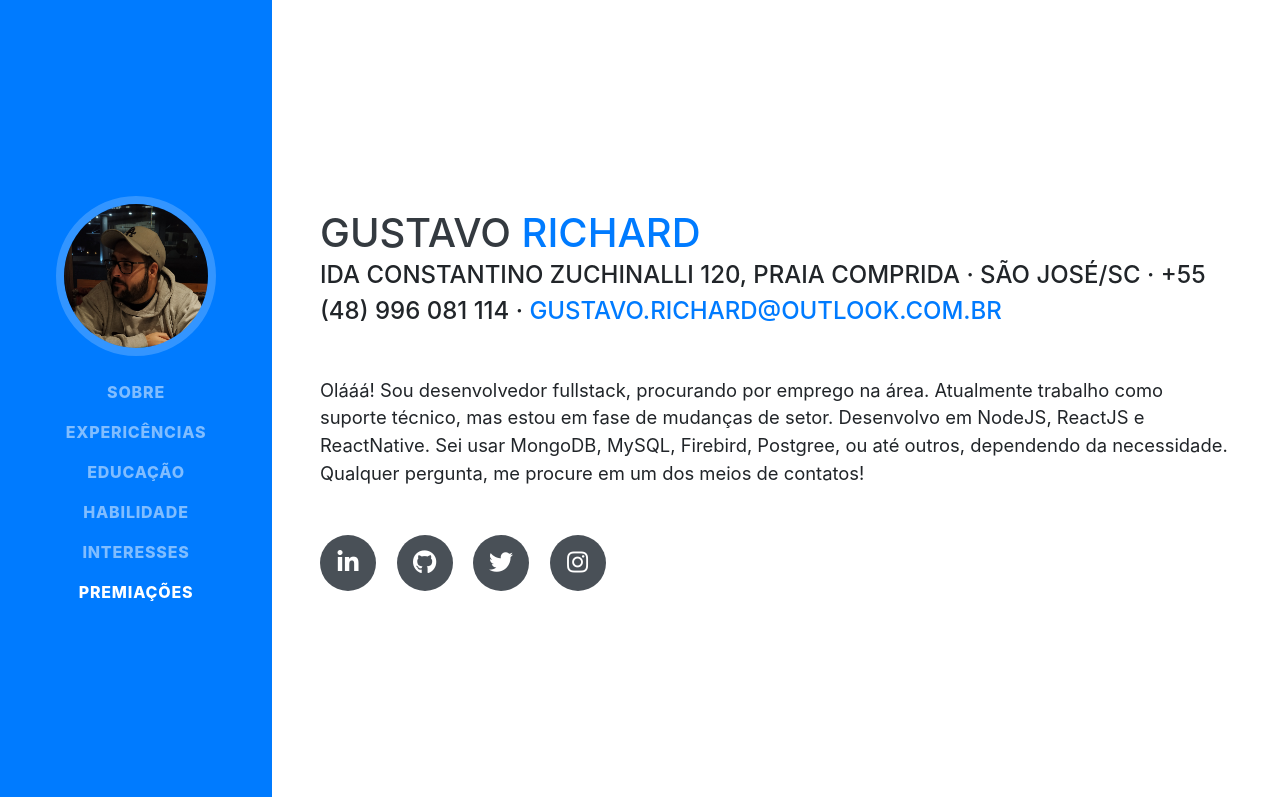
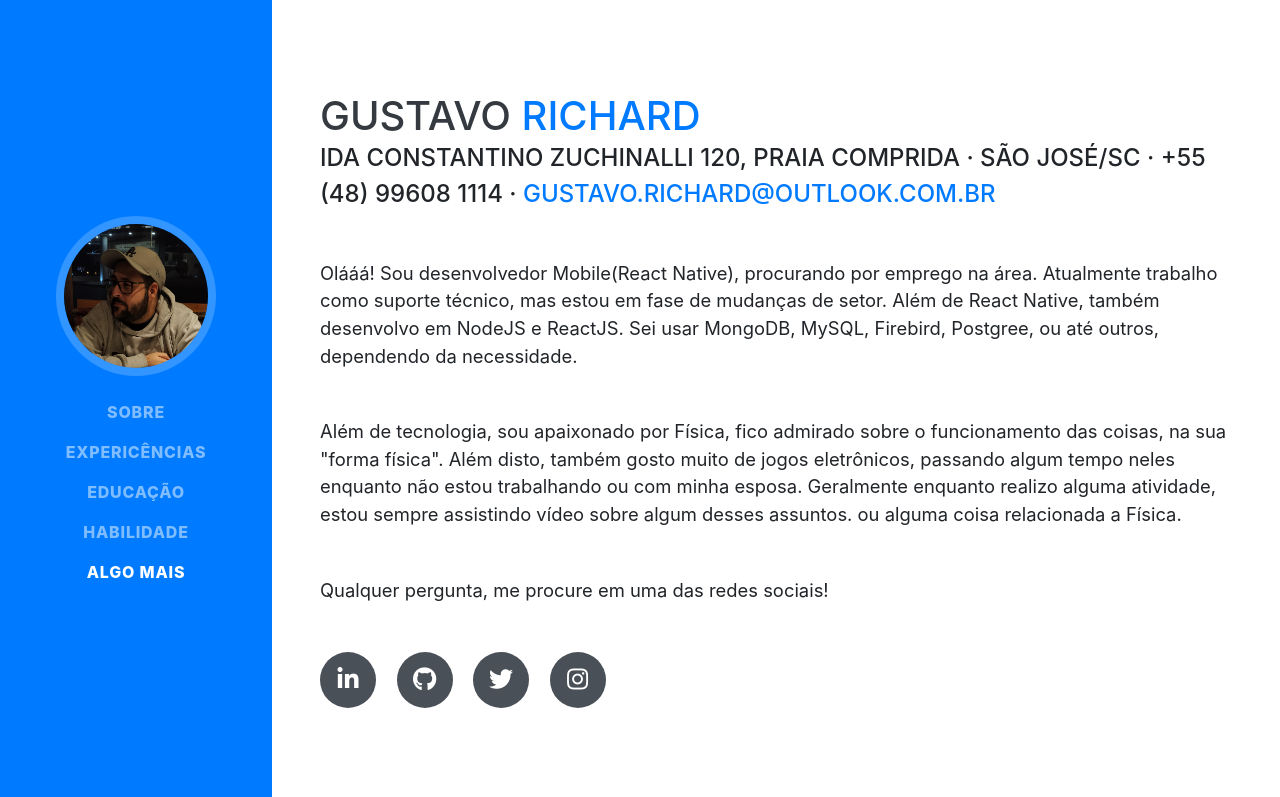
Before and after one commit to gustavorichardd/gustavorichardd.github.io, a website with bundled scripts: page index.html in a window 1280 px wide. Shown: the top 797 px of the page. Built offline with nearby package versions, Linux system fonts and the light colour scheme; a web font is replaced by a local one.

Commit message:
Alterações na página[Alteração do navbar e conteúdo da sessions]

```diff
--- a/index.html
+++ b/index.html
@@ -29,12 +29,13 @@
         <a class="navbar-brand js-scroll-trigger" href="#page-top">
             <span class="d-block d-lg-none">Gustavo Richard</span>
             <span class="d-none d-lg-block">
-        <img class="img-fluid img-profile rounded-circle mx-auto mb-2" src="img/profile.jpg" alt="">
-      </span>
+                <img class="img-fluid img-profile rounded-circle mx-auto mb-2" src="img/profile.jpg" alt="">
+            </span>
         </a>
-        <button class="navbar-toggler" type="button" data-toggle="collapse" data-target="#navbarSupportedContent" aria-controls="navbarSupportedContent" aria-expanded="false" aria-label="Toggle navigation">
-      <span class="navbar-toggler-icon"></span>
-    </button>
+        <button class="navbar-toggler" type="button" data-toggle="collapse" data-target="#navbarSupportedContent"
+            aria-controls="navbarSupportedContent" aria-expanded="false" aria-label="Toggle navigation">
+            <span class="navbar-toggler-icon"></span>
+        </button>
         <div class="collapse navbar-collapse" id="navbarSupportedContent">
             <ul class="navbar-nav">
                 <li class="nav-item">
@@ -50,10 +51,7 @@
                     <a class="nav-link js-scroll-trigger" href="#skills">Habilidade</a>
                 </li>
                 <li class="nav-item">
-                    <a class="nav-link js-scroll-trigger" href="#interests">Interesses</a>
-                </li>
-                <li class="nav-item">
-                    <a class="nav-link js-scroll-trigger" href="#awards">Premiações</a>
+                    <a class="nav-link js-scroll-trigger" href="#awards">Algo mais</a>
                 </li>
             </ul>
         </div>
@@ -66,11 +64,25 @@
                 <h1 class="mb-0">Gustavo
                     <span class="text-primary">RICHARD</span>
                 </h1>
-                <div class="subheading mb-5">IDA CONSTANTINO ZUCHINALLI 120, PRAIA COMPRIDA · SÃO JOSÉ/SC · +55 (48) 996 081 114 ·
+                <div class="subheading mb-5">IDA CONSTANTINO ZUCHINALLI 120, PRAIA COMPRIDA · SÃO JOSÉ/SC · +55 (48)
+                    99608 1114 ·
                     <a href="mailto:gustavo.richard@outlook.com.br">gustavo.richard@outlook.com.br</a>
                 </div>
-                <p class="lead mb-5">Olááá! Sou desenvolvedor fullstack, procurando por emprego na área. Atualmente trabalho como suporte técnico, mas estou em fase de mudanças de setor. Desenvolvo em NodeJS, ReactJS e ReactNative. Sei usar MongoDB, MySQL, Firebird, Postgree,
-                    ou até outros, dependendo da necessidade. Qualquer pergunta, me procure em um dos meios de contatos!</p>
+                <p class="lead mb-5">Olááá! Sou desenvolvedor Mobile(React Native), procurando por emprego na área.
+                    Atualmente
+                    trabalho como suporte técnico, mas estou em fase de mudanças de setor. Além de React Native, também
+                    desenvolvo em NodeJS e ReactJS.
+                    Sei usar MongoDB, MySQL, Firebird, Postgree, ou até outros, dependendo da
+                    necessidade. </p>
+                <p class="lead mb-5">Além de tecnologia, sou apaixonado por Física, fico admirado sobre o funcionamento
+                    das coisas, na sua "forma física". Além disto, também gosto muito de jogos eletrônicos, passando
+                    algum tempo neles enquanto não estou trabalhando ou com minha esposa. Geralmente enquanto realizo
+                    alguma atividade, estou sempre assistindo vídeo sobre algum desses assuntos.
+                    ou alguma coisa relacionada a Física.</p>
+                <p class="lead mb-5">
+                    Qualquer pergunta, me procure em uma das redes sociais!
+                </p>
+
                 <div class="social-icons">
                     <a href="https://www.linkedin.com/in/gustavorichardd/">
                         <i class="fab fa-linkedin-in"></i>
@@ -99,8 +111,11 @@
                     <div class="resume-content">
                         <h3 class="mb-0">Analista de Suporte Técnico Sênior</h3>
                         <div class="subheading mb-3">Newhotel Check-in Software</div>
-                        <p>Atendimento aos clientes do software de gestão hoteleira. Realizando análises em bancos de dados Firebird, análise de relatórios de clientes (desde a parte operacional hoteleira até relatórios fiscais como contas a pagar e a receber)
-                            e manutenção no software (instalação, atualização, configuração). Realização de Testes Funcionais do software.</p>
+                        <p>Atendimento aos clientes do software de gestão hoteleira. Realizando análises em bancos de
+                            dados Firebird, análise de relatórios de clientes (desde a parte operacional hoteleira até
+                            relatórios fiscais como contas a pagar e a receber)
+                            e manutenção no software (instalação, atualização, configuração). Realização de Testes
+                            Funcionais do software.</p>
                     </div>
                     <div class="resume-date text-md-right">
                         <span class="text-primary">Fevereiro 2016 - Atualmente</span>
@@ -111,7 +126,9 @@
                     <div class="resume-content">
                         <h3 class="mb-0">Assistente de Gestão</h3>
                         <div class="subheading mb-3">Teledata Tecnologia em Conectividade Ltda</div>
-                        <p>Atendimento a usuários para orientações de sistemas e para abertura de chamados; realização de procedimentos operacionais e técnicos para correção de erros e/ou registro de erros para posterior envio aos desenvolvedores e fornecedores.</p>
+                        <p>Atendimento a usuários para orientações de sistemas e para abertura de chamados; realização
+                            de procedimentos operacionais e técnicos para correção de erros e/ou registro de erros para
+                            posterior envio aos desenvolvedores e fornecedores.</p>
                     </div>
                     <div class="resume-date text-md-right">
                         <span class="text-primary">Abril 2014 - Novembro 2015</span>
@@ -122,7 +139,9 @@
                     <div class="resume-content">
                         <h3 class="mb-0">Suporte Técnico</h3>
                         <div class="subheading mb-3">Flex Contact Center</div>
-                        <p>Realização de manutenção em máquinas, ajustes de áudio, formatação e instalação. Análise, correção e backup de gravações. Criação de Querys em SQL e análise de informações. Analise de telefonia. Monitoração de disponibilidades
+                        <p>Realização de manutenção em máquinas, ajustes de áudio, formatação e instalação. Análise,
+                            correção e backup de gravações. Criação de Querys em SQL e análise de informações. Analise
+                            de telefonia. Monitoração de disponibilidades
                             operacionais.
                         </p>
                     </div>
@@ -148,7 +167,7 @@
                         <div class="subheading mb-3">Analise e desenvolvimento de Sistemas</div>
                     </div>
                     <div class="resume-date text-md-right">
-                        <span class="text-primary">Julho 2018 - Atualmente (Conclusão: Dezembro 2020)</span>
+                        <span class="text-primary">Julho 2018 - Dezembro 2020</span>
                     </div>
                 </div>
 
@@ -166,7 +185,6 @@
                 <ul class="list-inline dev-icons">
                     <li class="list-inline-item">
                         <i class="fab fa-html5"></i>
-
                     </li>
                     <li class="list-inline-item">
                         <i class="fab fa-css3-alt"></i>
@@ -180,31 +198,24 @@
                     <li class="list-inline-item">
                         <i class="fab fa-node-js"></i>
                     </li>
-
                     <li class="list-inline-item">
                         <i class="fab fa-linux"></i>
                     </li>
-
                     <li class="list-inline-item">
                         <i class="fab fa-github"></i>
                     </li>
-
-                    <li class="list-inline-item">
-                        <i class="fas fa-database"></i>
-                    </li>
-
-
                     <li class="list-inline-item">
                         <i class="fab fa-npm"></i>
                     </li>
                 </ul>
-
                 <div class="subheading mb-3">Idiomas</div>
                 <ul class="fa-ul mb-0">
                     <li>
-                        <i class="fa-li fas fa-battery-full"></i> Português - Nativo</li>
+                        <i class="fa-li fas fa-battery-full"></i> Português - Nativo
+                    </li>
                     <li>
-                        <i class="fa-li fas fa-battery-three-quarters"></i> Inglês - Intermediário</li>
+                        <i class="fa-li fas fa-battery-three-quarters"></i> Inglês - Intermediário
+                    </li>
                 </ul><br>
 
                 <div class="subheading mb-3">Bancos de dados</div>
@@ -236,16 +247,7 @@
             </div>
         </section>
 
-        <hr class="m-0">
 
-        <section class="resume-section p-3 p-lg-5 d-flex align-items-center" id="interests">
-            <div class="w-100">
-                <h2 class="mb-5">Interesses</h2>
-                <p>Fora aspirante a programador, gosto do muito da tecnologia: Jogos eletrônicos como o Wowzinho ou Tibia. Assisto muitos vídeos, seja sobre tecnologia em si, ou sobre jogos.</p>
-                <p class="mb-0">Fora o computador, quase que 100% estou junto a minha esposa, assistindo filmes, séries, ou ficando de bobeira no sofá.</p>
-                <p class="mb-0">Um outro gosto que eu tenho, é pela música, e nos mais diversos gêneros: Do Rock'n'roll, até o samba. Do Rap até o eletrônico.</p>
-            </div>
-        </section>
 
         <hr class="m-0">
 
@@ -254,17 +256,26 @@
                 <h2 class="mb-5">Prêmios, Certificações e alguns Cursos</h2>
                 <ul class="fa-ul mb-0">
                     <li>
-                        <i class="fa-li fa fa-trophy text-warning"></i> Semana Omnistack #9 (AirCnC) - Rocketseat </li>
+                        <i class="fa-li fa fa-trophy text-warning"></i> Semana Omnistack #9 (AirCnC) - Rocketseat
+                    </li>
                     <li>
-                        <i class="fa-li fa fa-trophy text-warning"></i> Semana Omnistack #10 (DevRadar) - Rocketseat</li>
+                        <i class="fa-li fa fa-trophy text-warning"></i> Semana Omnistack #10 (DevRadar) - Rocketseat
+                    </li>
                     <li>
-                        <i class="fa-li fa fa-trophy text-warning"></i> Semana Omnistack #11 (Be The Hero) - Rocketseat</li>
+                        <i class="fa-li fa fa-trophy text-warning"></i> Semana Omnistack #11 (Be The Hero) - Rocketseat
+                    </li>
                     <li>
-                        <i class="fa-li fa fa-trophy text-warning"></i> Next Level Week #1 (Ecoleta) - Rocketseat</li>
+                        <i class="fa-li fa fa-trophy text-warning"></i> Next Level Week #1 (Ecoleta) - Rocketseat
+                    </li>
                     <li>
-                        <i class="fa-li fa fa-trophy text-warning"></i> Next Level Week #2 (Proffy) - Rocketseat</li>
+                        <i class="fa-li fa fa-trophy text-warning"></i> Next Level Week #2 (Proffy) - Rocketseat
+                    </li>
                     <li>
-                        <i class="fa-li fa fa-trophy text-warning"></i> Maratona de programação IESGF Edição 2019/2 - Instituto de Ensino Superior da Grande Florianópolis
+                        <i class="fa-li fa fa-trophy text-warning"></i> Next Level Week #4 (MoveIt) - Rocketseat
+                    </li>
+                    <li>
+                        <i class="fa-li fa fa-trophy text-warning"></i> Maratona de programação IESGF Edição 2019/2 -
+                        Instituto de Ensino Superior da Grande Florianópolis
 
                 </ul>
             </div>
```
